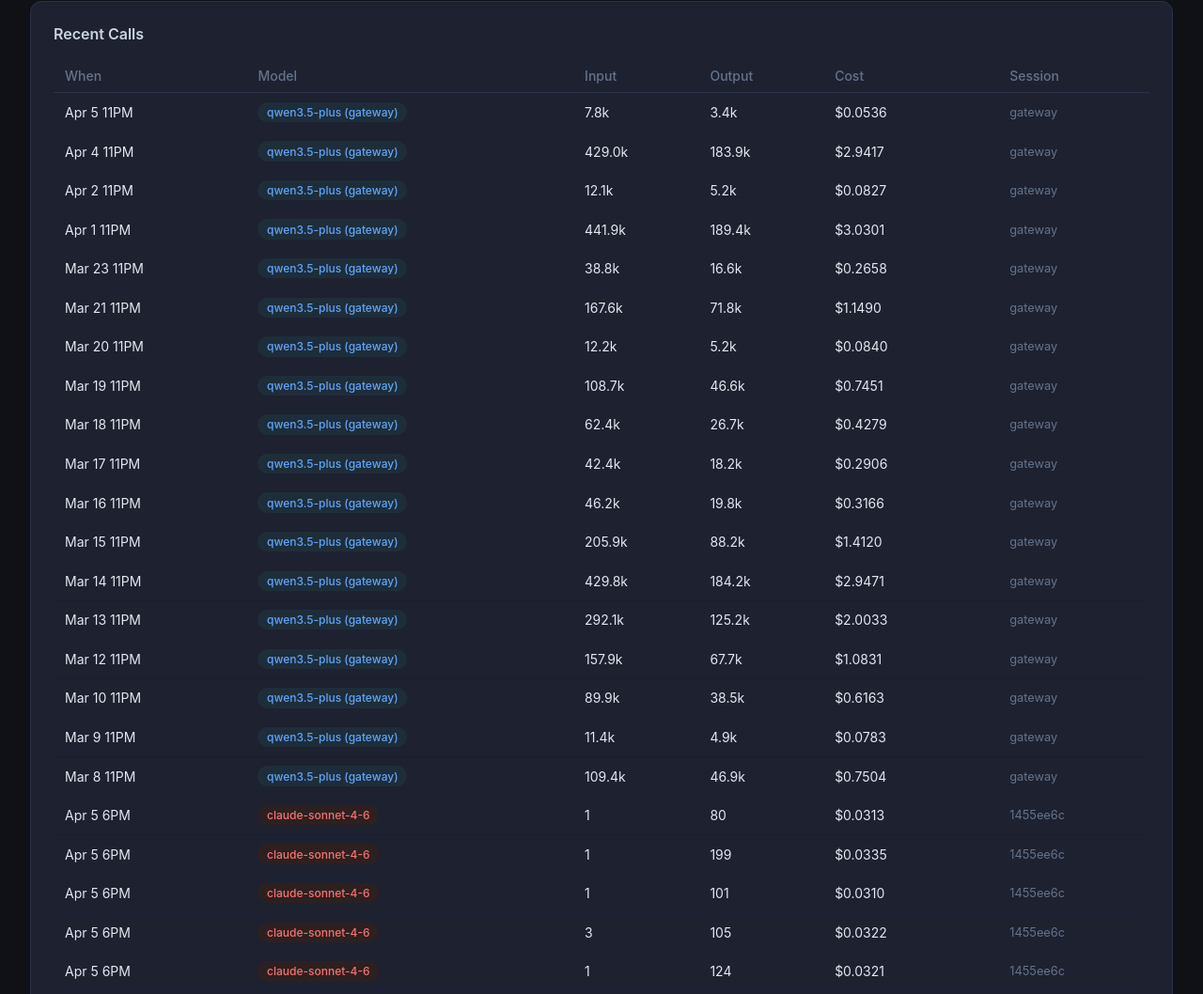
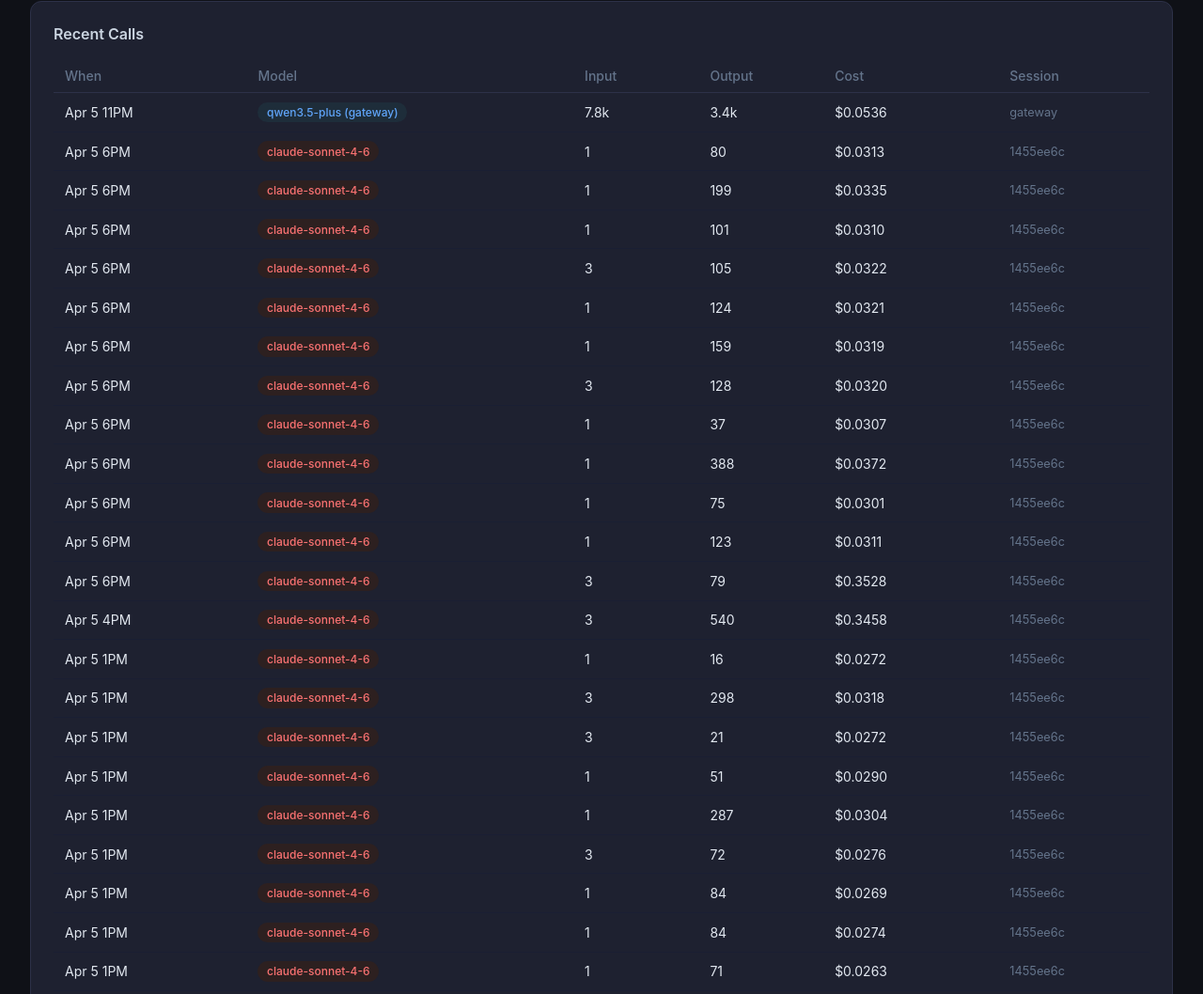
Before and after one commit to milesvanniekerk/api-usage, a plain HTML site: page index.html in a window 1280 px wide. Shown: the part 1034-2092 px from the top of the page at 94% size. Drawn offline with Linux system fonts and the light colour scheme.

Commit message:
Merge and sort all rows by date/time desc

```diff
--- a/index.html
+++ b/index.html
@@ -328,17 +328,16 @@
     }
   });
 
-  // Table - show most recent 200, sorted by date desc
+  // Table - merge all rows and sort by date desc, time desc
   if (rows.length > 0) {
-    // Separate gateway rows (daily Qwen summaries) from call rows
-    const gatewayRows = rows.filter(r => r.session === 'gateway');
-    const callRows = rows.filter(r => r.session !== 'gateway');
-    // Sort gateway rows by date desc
-    gatewayRows.sort((a, b) => b.date.localeCompare(a.date));
-    // Sort call rows by date desc, then time desc
-    callRows.sort((a, b) => b.date.localeCompare(a.date) || b.time.localeCompare(a.time));
-    // Show last 180 calls + all gateway rows
-    const recent = [...gatewayRows, ...callRows.slice(0, 180)];
+    const sorted = [...rows].sort((a, b) => {
+      // Sort by date desc first
+      const dateCmp = b.date.localeCompare(a.date);
+      if (dateCmp !== 0) return dateCmp;
+      // Then by time desc
+      return b.time.localeCompare(a.time);
+    });
+    const recent = sorted.slice(0, 200);
     document.getElementById('table-container').innerHTML = `<table>
       <thead><tr><th>When</th><th>Model</th><th>Input</th><th>Output</th><th>Cost</th><th>Session</th></tr></thead>
       <tbody>${recent.map(r => `<tr>
```
